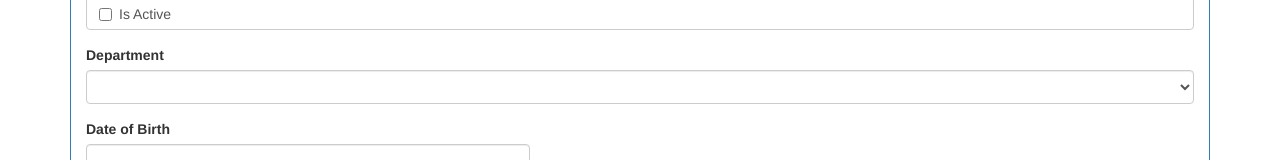
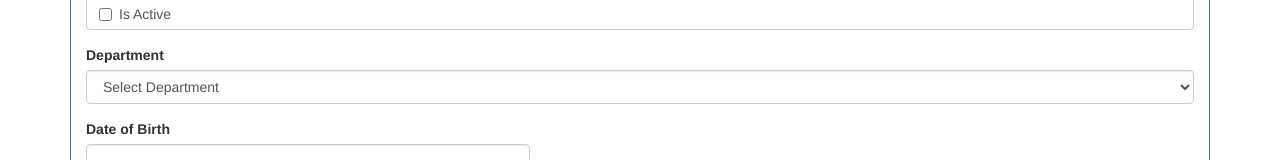
Before and after one commit to NingLuo/Angular6, an Angular app: page /create in a window 1280 px wide. Shown: the part 501-661 px from the top of the page. Built offline with nearby package versions, Linux system fonts and the light colour scheme.

Commit message:
Addd select list validation

```diff
--- a/src/app/employees/create-employee.component.html
+++ b/src/app/employees/create-employee.component.html
@@ -98,13 +98,19 @@
         </div>
 
         <!-- Department -->
-        <div class="form-group">
-            <label for="department">Department</label>
-            <select id="department" name="department" [(ngModel)]="employee.department" class="form-control">
+        <div class="form-group" [class.has-error]="department.invalid && department.touched">
+            <label for="department" class="control-label">Department</label>
+            <select id="department" name="department" class="form-control"
+                  [(ngModel)]="employee.department" #department="ngModel"
+                  required>
+              <option disabled [ngValue]="null">Select Department</option>
               <option *ngFor="let dept of departments" [value]="dept.id">
                 {{dept.name}}
               </option>
             </select>
+            <span class="help-block" *ngIf="department.touched && department.errors?.required">
+                Department is required
+            </span>
         </div>
 
         <!-- Date of Birth -->
@@ -117,6 +123,7 @@
             </div>
         </div>
 
+        <!-- Photo Path -->
         <div class="form-group">
             <label for="photoPath">Photo Path</label>
             <input id="photoPath" name="photoPath" [(ngModel)]="employee.photoPath"
```
